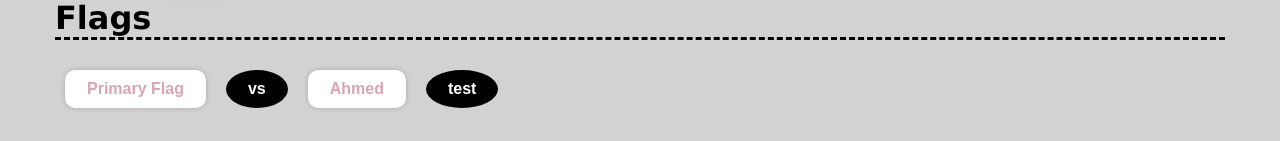
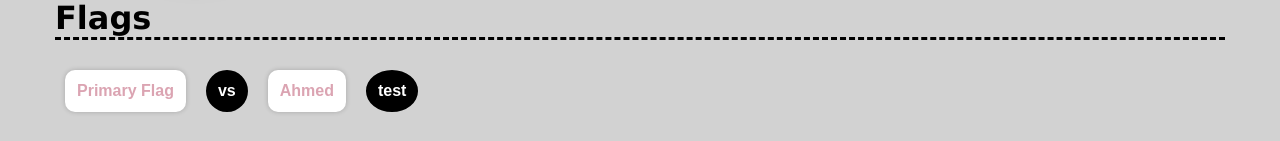
Before and after one commit to Chawki-Mbarki/Challenger-s-League, a React (Create React App) app in the folder client/: page /TestArea in a window 1280 px wide. Shown: the part 1092-1233 px from the top of the page. Built offline with nearby package versions, Linux system fonts and the light colour scheme; no server answers.

Commit message:
Client: Merged Flag and Errr Components Together

```diff
--- a/client/src/components/Errr/Errr.jsx
+++ /dev/null
@@ -1,10 +0,0 @@
-import React from 'react'
-import styles from './Errr.module.css'
-
-const Errr = ({ error }) => {
-	return (
-		<p className={styles.error}>{error}</p>
-	)
-}
-
-export default Errr
--- a/client/src/components/Errr/Errr.module.css
+++ /dev/null
@@ -1,8 +0,0 @@
-.error {
-  color: rgb(255, 0, 85);
-  font-size: 20px;
-  margin: 25px;
-  padding: 8px;
-  background-color: white;
-  border-radius: 20px;
-}
--- a/client/src/components/Flag/Flag.jsx
+++ b/client/src/components/Flag/Flag.jsx
@@ -1,12 +1,8 @@
-import React from 'react';
-import styles from './Flag.module.css';
+import React from "react";
+import Styles from "./Flag.module.css";
 
 const Flag = ({ text, type }) => {
-  return (
-    <div className={`${styles.flag} ${type === 'primary' ? styles.primary : styles.black}`}>
-      {text}
-    </div>
-  );
+  return <p className={`${Styles.flag} ${Styles[type]}`}>{text}</p>;
 };
 
 export default Flag;
--- a/client/src/components/Flag/Flag.module.css
+++ b/client/src/components/Flag/Flag.module.css
@@ -1,7 +1,7 @@
 .flag {
-  padding: 8px 20px;
+  padding: 10px;
   font-size: 16px;
-  font-family: 'Arial', sans-serif;
+  font-family: "Arial", sans-serif;
   font-weight: 700;
   border-radius: 20px;
   display: inline-block;
@@ -22,3 +22,15 @@
   border: 2px solid black;
   border-radius: 100%;
 }
+
+.error {
+  text-align: center;
+  color: rgb(255, 0, 85);
+  font-size: 20px;
+  margin: 0;
+  width: 100%;
+  max-width: 450px;
+  padding: 8px;
+  background-color: white;
+  border-radius: 20px;
+}
```
